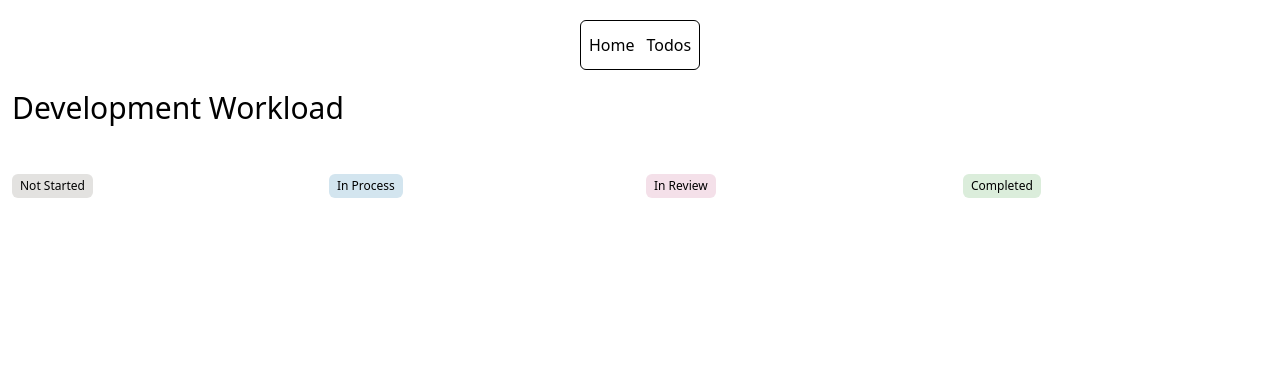
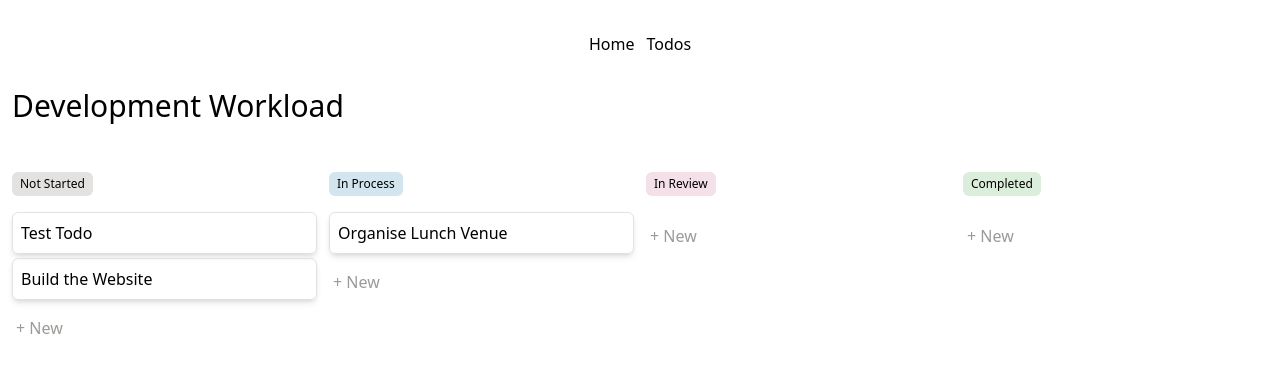
Before and after one commit to fergus-haywood/svelte-todo, a SvelteKit app: page /todos in a window 1280 px wide. Shown: the top 372 px of the page. Built offline with nearby package versions, Linux system fonts and the light colour scheme.

Commit message:
initialize supabase, get dragging working

```diff
--- a/package.json
+++ b/package.json
@@ -22,5 +22,8 @@
 		"typescript": "^5.0.0",
 		"vite": "^5.0.3"
 	},
-	"type": "module"
+	"type": "module",
+	"dependencies": {
+		"@supabase/supabase-js": "^2.45.4"
+	}
 }
--- a/src/components/Kanban.svelte
+++ b/src/components/Kanban.svelte
@@ -5,6 +5,36 @@ const status_list = [
   "In Process",
   "In Review",
   "Completed"
+]
+let tests = [
+      {
+        id: 000,
+        title: "Test Todo",
+        description: "Lorem Ipsum is simply dummy text of the printing and typesetting industry. Lorem Ipsum has been the industry's standard",
+        assignee: "Fergus Haywood",
+        status: 'Not Started'
+      },
+      {
+        id: 001,
+        title: "Build the Website",
+        description: "Lorem Ipsum is simply dummy text of the printing and typesetting industry. Lorem Ipsum has been the industry's standard",
+        assignee: null,
+        status: 'Not Started'
+      },
+      {
+        id: 002,
+        title: "Organise Lunch Venue",
+        description: "Lorem Ipsum is simply dummy text of the printing and typesetting industry. Lorem Ipsum has been the industry's standard",
+        assignee: "Sophie Kerr",
+        status: 'In Process'
+    },
+    // {
+    //   id: 003,
+    //   title: null,
+    //   description: "Lorem Ipsum is simply dummy text of the printing and typesetting industry. Lorem Ipsum has been the industry's standard",
+    //   assignee: "Sophie Kerr",
+    //   status: 'In Process'
+    // }
 ]
 
 
@@ -23,31 +53,83 @@ const statusBg = (status) => {
     return 'bg-lightCharcoal';
   }
 }
+
+function dragStart(event, status, todo) {
+  const data = { status, todo };
+   	event.dataTransfer.setData('text/plain', JSON.stringify(data));
+}
+
+function drop(event, status) {
+		event.preventDefault();
+    const json = event.dataTransfer.getData("text/plain");
+		const data = JSON.parse(json);
+    const { todo } = data
+
+    tests.find((x) => x.id == todo.id).status = status
+		tests = tests;
+	}
+
+
+  function createTodo(status) {
+    console.log('new todo with this status', status)
+    const newTodo = {
+      id: tests.length + 1,
+      title: null,
+      description: null,
+      assignee: null,
+      status
+    }
+
+    tests.push(newTodo);
+    tests = tests;
+  }
+
+
 </script>
 
-
-
-
-<style>
-
-
-</style>
 
 
 <div class="w-full flex flex-col gap-y-12">
   <h3 class="text-3xl">
     Development Workload
   </h3>
-  <div class="w-full flex gap-x-3">
+  <div class="w-full flex gap-x-3 min-h-">
 
     {#each status_list as status}
-
-    <div class="flex-col flex-1">
-      <p class={`w-fit text-xs rounded-md px-2 py-1 ${statusBg(status)}`}>
+    <div class="flex-1 ">
+    <p class={`w-fit text-xs rounded-md px-2 py-1 ${statusBg(status)}`}>
       {status}
       <p>
+        <ul
+        class="flex flex-col gap-y-1 mt-4 h-full"
+        on:drop={event => drop(event, status)}
+        ondragover="return false">
+          {#each tests.filter(x => x.status == status) as todo}
+              <li
+              class="rounded-md shadow-md hover:shadow-sm hover:bg-slate transition-all duration-200 p-2 border-charcoal cursor-pointer"
+              draggable={true}
+              on:dragstart={event => dragStart(event, status, todo)}
+               >
+                <button>
+                  {#if todo.title}
+                  <p>
+                    {todo.title}
+                  </p>
+                  {:else}
+                  <p class="text-charcoal">
+                    New Todo
+                  </p>
+                  {/if}
+                </button>
+              </li>
+          {/each}
+          <button
+          on:click={() => createTodo(status)}
+          class="hover:bg-slate mt-1 rounded-md text-charcoal px-1 py-2 rounde-duration-200 transition-all cursor-pointer">
+          + New
+            </button>
+        </ul>
     </div>
-
     {/each}
 
 
--- /dev/null
+++ b/src/lib/supabase.ts
@@ -0,0 +1,6 @@
+import { createClient } from '@supabase/supabase-js'
+
+export const supabase = createClient(
+	'https://<project>.supabase.co',
+	'<your-anon-key>'
+)
--- a/src/styles/globals.css
+++ b/src/styles/globals.css
@@ -1,3 +1,6 @@
-.border-solid {
+.border-default {
 	@apply border border-black;
 }
+.border-charcoal {
+	@apply border border-lightCharcoal border-solid;
+}
--- a/tailwind.config.js
+++ b/tailwind.config.js
@@ -1,15 +1,18 @@
 /** @type {import('tailwindcss').Config} */
 export default {
-  content: ['./src/**/*.{html,js,svelte,ts}'],
-  theme: {
-    extend: {
-      colors: {
-        'lightCharcoal': '#E3E2E0',
-        'aqua': '#D3E5EF',
-        'lightPink': '#F4E0E9',
-        'lightGreen': '#DBEDDB'
-      }
-    }
-  },
-  plugins: []
-};
+	content: ['./src/**/*.{html,js,svelte,ts}'],
+	theme: {
+		extend: {
+			// prettier-ignore
+			colors: {
+				"slate": '#F7F7F7',
+				"lightCharcoal": '#E3E2E0',
+				"aqua": '#D3E5EF',
+				"lightPink": '#F4E0E9',
+				"lightGreen": '#DBEDDB',
+        "charcoal": '#9A9A97'
+			},
+		},
+	},
+	plugins: [],
+}
```
Also changed, not shown: 1 other file (tests, documents, lock files or other folders).
